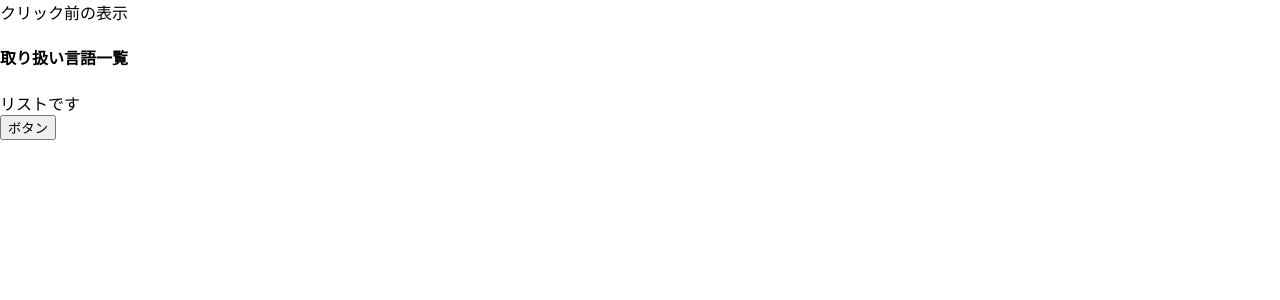
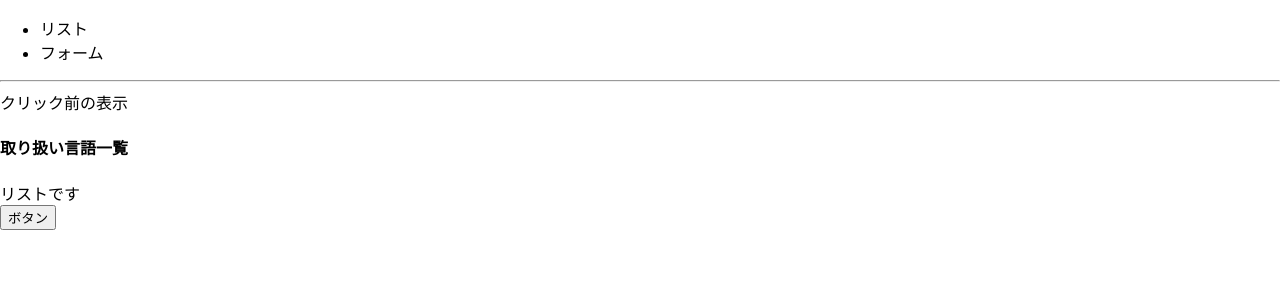
Before and after one commit to yassun-youtube/ReactTutorial, a React (Create React App) app: page / in a window 1280 px wide. Shown: the top 300 px of the page. Built offline with nearby package versions, Linux system fonts and the light colour scheme.

Commit message:
入門4: タブによる条件分岐

```diff
--- a/src/App.js
+++ b/src/App.js
@@ -1,8 +1,10 @@
 import { useState } from 'react';
 import { List } from "./List";
+import { Form } from "./Form";
 
 function App() {
   const [description, setDescription] = useState('クリック前の表示');
+  const [tab, setTab] = useState('list');
 
   const changeDescription = () => {
     setDescription('クリック後の表示です。')
@@ -10,8 +12,17 @@
 
   return (
     <div>
+      <header>
+        <ul>
+          <li onClick={() => setTab('list')}>リスト</li>
+          <li onClick={() => setTab('form')}>フォーム</li>
+        </ul>
+      </header>
+      <hr />
       { description }
-      <List title="取り扱い言語一覧"/>
+      {
+        tab === 'list' ? <List title="取り扱い言語一覧"/> : <Form />
+      }
       <button onClick={changeDescription}>ボタン</button>
     </div>
   );
--- /dev/null
+++ b/src/Form.js
@@ -0,0 +1,7 @@
+export const Form = () => {
+  return (
+    <div>
+      フォームです
+    </div>
+  )
+}
```
